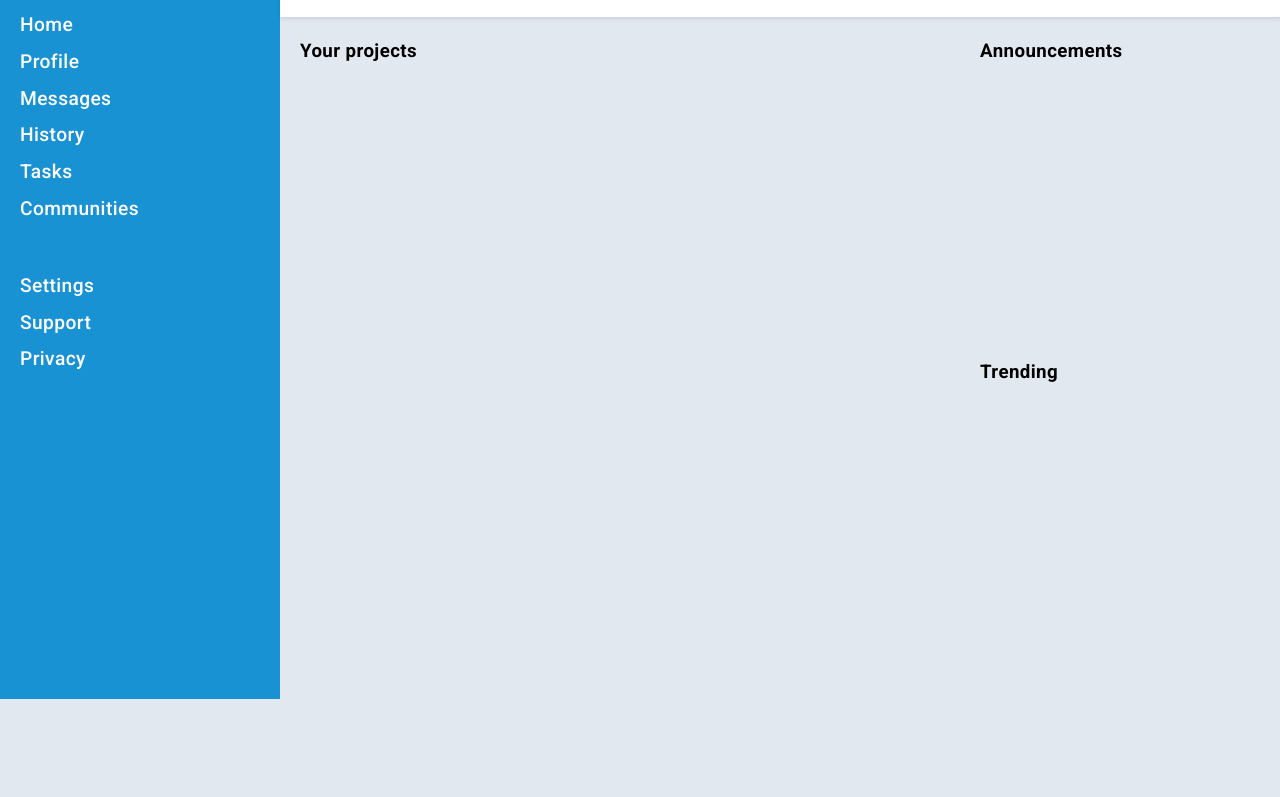
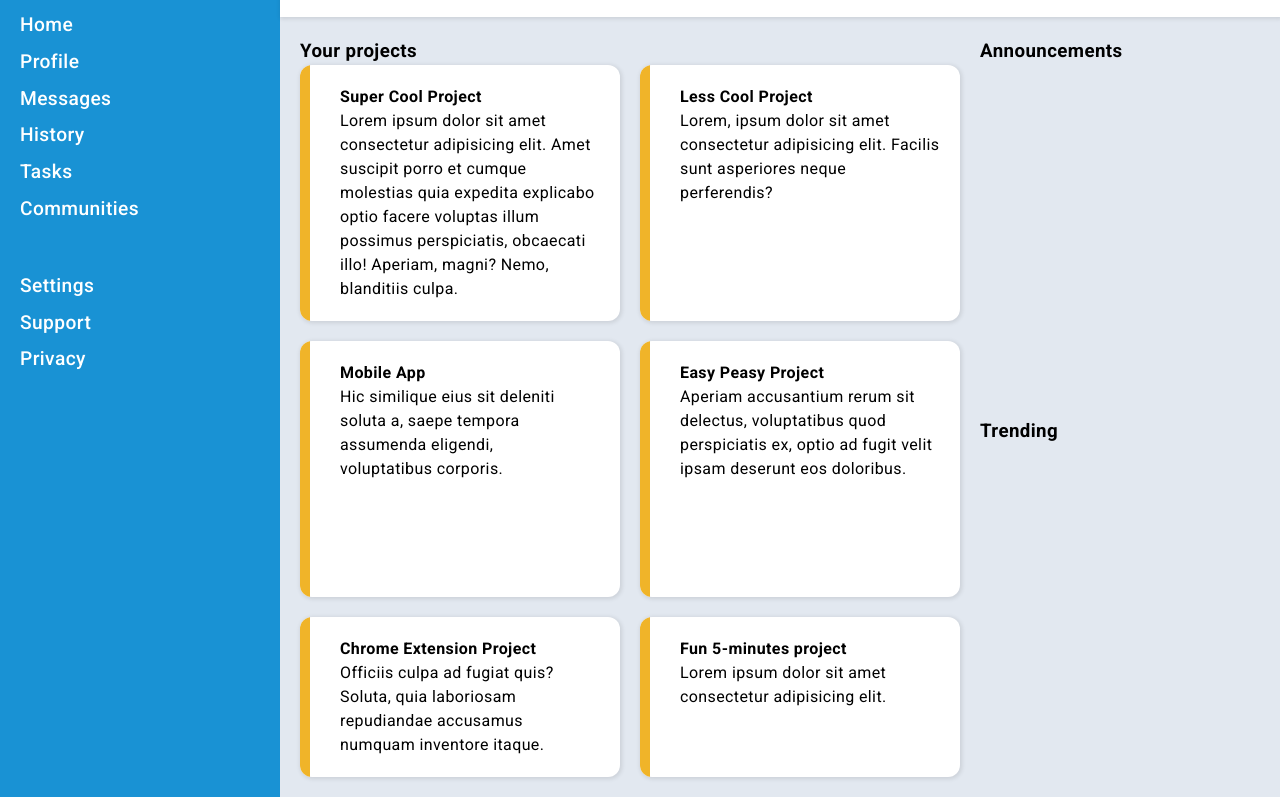
Before and after one commit to dimaspirit/odin-admin-dashboard, a plain HTML site: page index.html in a window 1280 px wide. Shown: the part 101-898 px from the top of the page. Before the commit the page ends 800 px from the top, so only its background shows below. Drawn offline with Linux system fonts and the light colour scheme.

Commit message:
feat: Styles for main section

```diff
--- a/index.html
+++ b/index.html
@@ -67,6 +67,43 @@
       <main class="main">
         <div class="projects">
           <h3>Your projects</h3>
+          <div class="projects-list">
+            <div class="project-item">
+              <div class="project-line"></div>
+              <h4 class="project-item-title">Super Cool Project</h4>
+              <p class="project-item-description">Lorem ipsum dolor sit amet consectetur adipisicing elit. Amet suscipit porro et cumque molestias quia expedita explicabo optio facere voluptas illum possimus perspiciatis, obcaecati illo! Aperiam, magni? Nemo, blanditiis culpa.</p>
+            </div>
+
+            <div class="project-item">
+              <div class="project-line"></div>
+              <h4 class="project-item-title">Less Cool Project</h4>
+              <p class="project-item-description">Lorem, ipsum dolor sit amet consectetur adipisicing elit. Facilis sunt asperiores neque perferendis?</p>
+            </div>
+
+            <div class="project-item">
+              <div class="project-line"></div>
+              <h4 class="project-item-title">Mobile App</h4>
+              <p class="project-item-description">Hic similique eius sit deleniti soluta a, saepe tempora assumenda eligendi, voluptatibus corporis.</p>
+            </div>
+
+            <div class="project-item">
+              <div class="project-line"></div>
+              <h4 class="project-item-title">Easy Peasy Project</h4>
+              <p class="project-item-description">Aperiam accusantium rerum sit delectus, voluptatibus quod perspiciatis ex, optio ad fugit velit ipsam deserunt eos doloribus.</p>
+            </div>
+
+            <div class="project-item">
+              <div class="project-line"></div>
+              <h4 class="project-item-title">Chrome Extension Project</h4>
+              <p class="project-item-description">Officiis culpa ad fugiat quis? Soluta, quia laboriosam repudiandae accusamus numquam inventore itaque.</p>
+            </div>
+
+            <div class="project-item">
+              <div class="project-line"></div>
+              <h4 class="project-item-title">Fun 5-minutes project</h4>
+              <p class="project-item-description">Lorem ipsum dolor sit amet consectetur adipisicing elit.</p>
+            </div>
+          </div>
         </div>
 
         <div class="announcements">
--- a/styles.css
+++ b/styles.css
@@ -130,6 +130,7 @@ body {
   grid-template-columns: 1fr 280px;
   grid-template-rows: 1fr 1fr;
   padding: var(--padding-block);
+  gap: var(--padding-block);
 }
 
 .projects {
@@ -137,6 +138,30 @@ body {
   grid-column: 1;
 }
 
+.projects-list {
+  display: grid;
+  grid-template: 1fr 1fr / 1fr 1fr;
+  gap: var(--padding-block);
+}
+
+.project-item {
+  position: relative;
+  overflow: hidden;
+  padding: var(--padding-block) var(--padding-block) var(--padding-block) calc(var(--padding-block) * 2);
+  background-color: var(--white-color);
+  box-shadow: 1px 1px 4px 1px rgba(0, 0, 0, .1);
+  border-radius: 12px;
+}
+
+.project-line {
+  position: absolute;
+  top: 0;
+  left: 0;
+  width: 10px;
+  height: 100%;
+  background-color: #F0B429;
+}
+
 h1 {
   font-size: 44px;
 }
```
